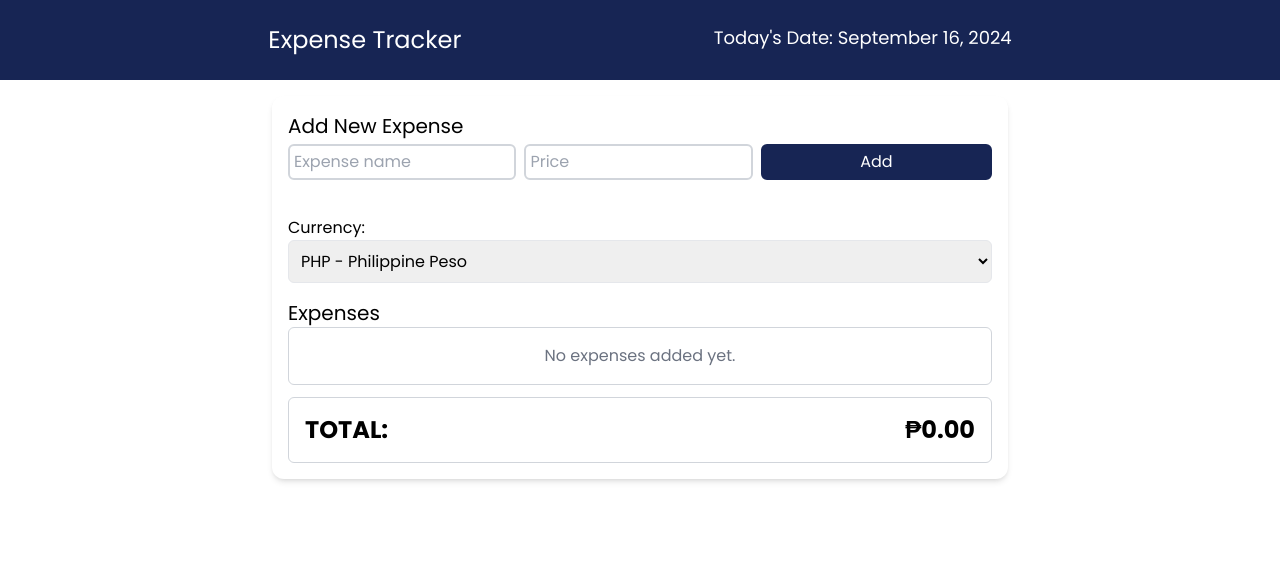
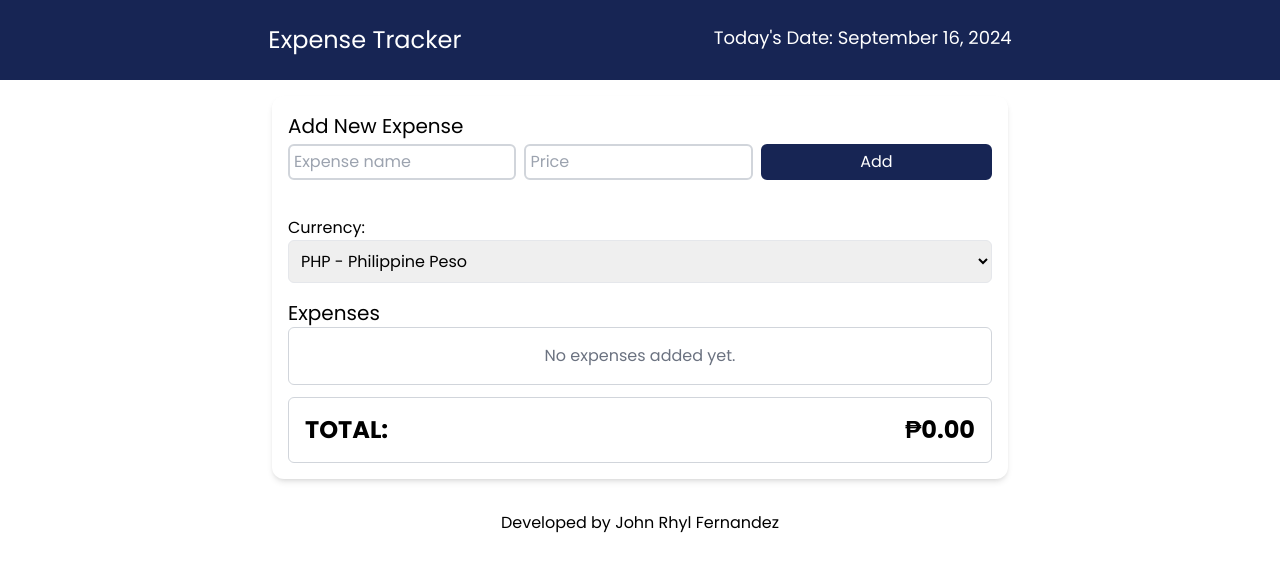
Before and after one commit to jrhylf/expense-tracker-app, a React (Create React App) app: page / in a window 1280 px wide. Shown: the top 572 px of the page. Built offline with nearby package versions, Linux system fonts and the light colour scheme.

Commit message:
updated readme file and added footer

```diff
--- a/src/App.js
+++ b/src/App.js
@@ -174,6 +174,12 @@ function App() {
           </div>
         </div>
       </main>
+
+      <footer className='h-14 w-full p-4 flex content-center justify-center text-center'>
+        <span className='h-auto w-max text-base font-normal'>
+          Developed by John Rhyl Fernandez
+        </span>
+      </footer>
     </div>
   );
 }
```
Also changed, not shown: 1 other file (tests, documents, lock files or other folders).
